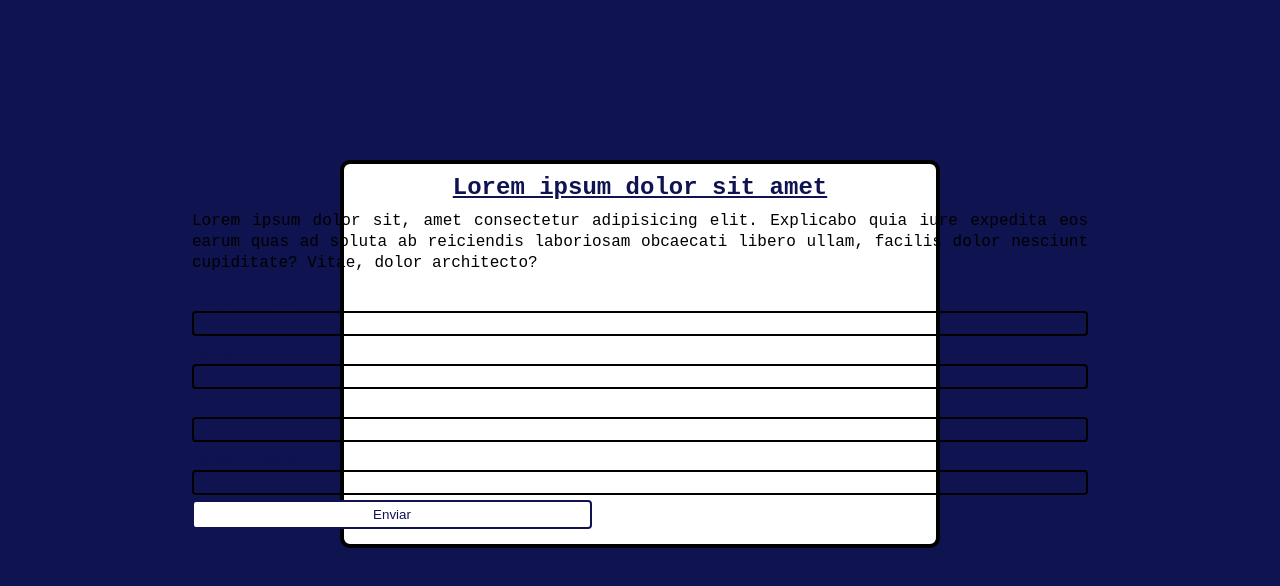
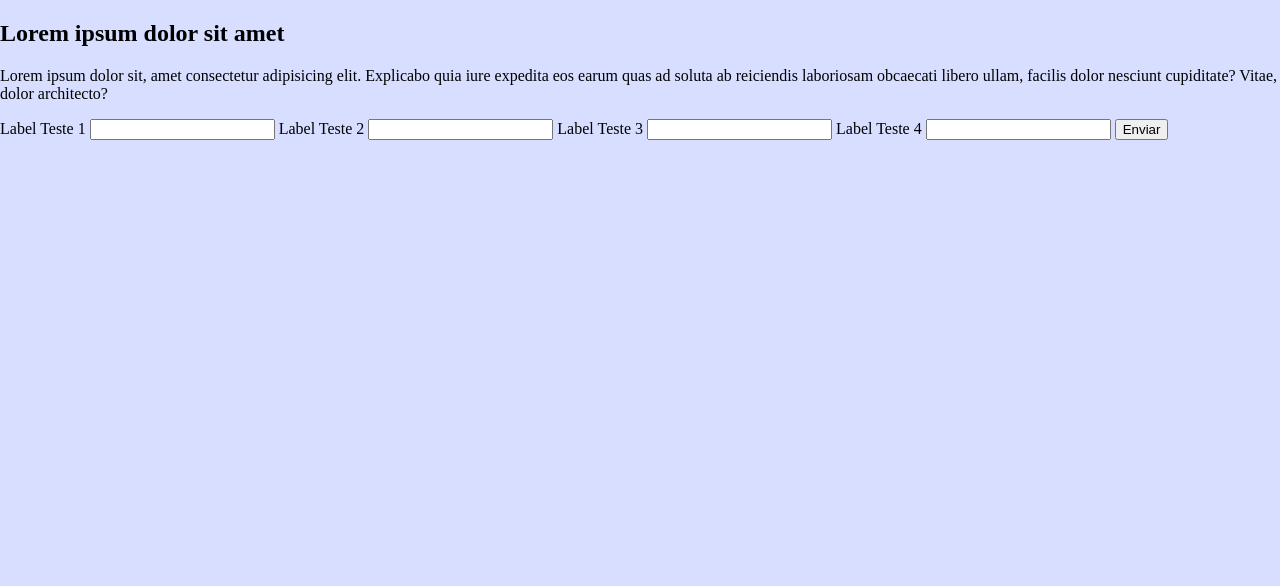
Before and after one commit to TWLMORFEU/curso-js-ts, a plain HTML site: page modelo/assets/index.html in a window 1280 px wide. Drawn offline with Linux system fonts and the light colour scheme.

Commit message:
atualizar, implementando suporte de exercicios mais organizado

```diff
--- a/modelo/assets/css/style.css
+++ b/modelo/assets/css/style.css
@@ -1,104 +1,10 @@
-@charset "UTF-8";
-
 * {
-    padding: 0;
-    margin: 0;
     box-sizing: border-box;
+    outline: 0;
 }
 
 body {
-    font-family: 'Courier New', Courier, monospace;
-    background-color: rgb(15, 19, 80);
+    margin: 0;
+    padding: 0;
+    background-color: rgb(215, 222, 255);
 }
-
-.container {
-    display: flex;
-    justify-content: center;
-    align-items: center;
-    flex-direction: column;
-    justify-content: center;
-    width: 80vw;
-    margin: 20vh auto;
-    background-color: rgb(255, 255, 255);
-    padding: 10px;
-    border: 4px solid black;
-    border-radius: 10px;
-    max-width: 600px;
-}
-
-.header {
-    align-items: center;
-    justify-items: center;
-}
-
-.header > h1 {
-    padding-bottom: 10px;
-    text-decoration: underline;
-    color:  rgb(15, 19, 80);
-}
-
-.header > p {
-    line-height: 1.3;
-    padding-bottom: 10px;
-    width: 70vw;
-    text-align: justify;
-    font-size: 1.3;
-}
-
-.inp {
-    display: block;
-    justify-items: center;
-}
-
-.inp > form > label {
-    font-weight: bold;
-    color:  rgb(15, 19, 80);
-    display: inline-block;
-    margin-top: 10px;
-}
-
-.inp > form > input {
-    display: block;
-    padding: 3px;
-    background-color: transparent;
-    border: 2px solid black;
-    width: 70vw;
-    max-width: 800vw;
-    border-radius: 4px;
-}
-
-.inp > form > input:focus {
-    outline: 1px solid black;
-}
-
-button {
-    margin: 5px 0px;
-    padding: 5px;
-    width: 40vw;
-    border: 2px solid  rgb(15, 19, 80);
-    max-width: 400px;
-    border-radius: 4px;
-    background-color: white;
-    color:  rgb(15, 19, 80);
-}
-
-button:hover {
-    transition: 0.5s;
-    background-color:  rgb(15, 19, 80);
-    color: white;
-    cursor: pointer;
-}
-
-#relogio {
-  font-size: 2.2rem;
-}
-
-
-.calculadora {
-    width: 400px;
-}
-
-.display  {
-   width: 68.8%;
-   height: 40px;
-}
```
Also changed, not shown: aula-54-/index.html (+37 -1 lines).
